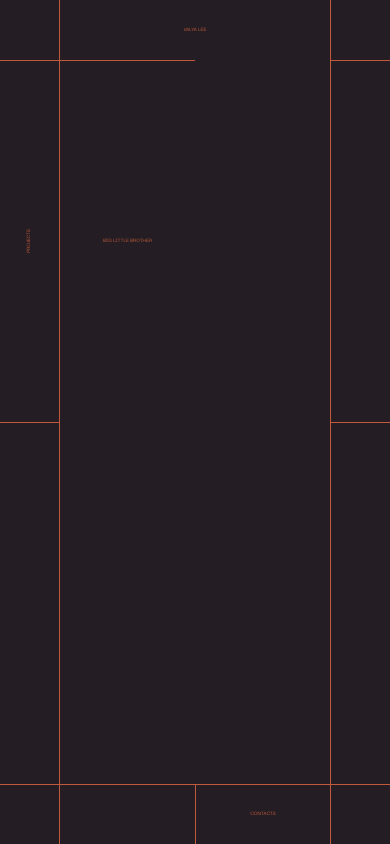
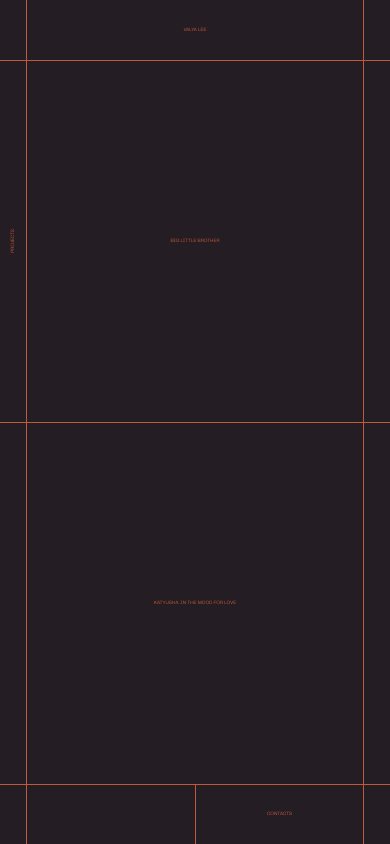
Before and after one commit to ValyaLee/homepage_new, a plain HTML site: page projects.html in a window 390 px wide. Drawn offline with nearby package versions, Linux system fonts and the light colour scheme.

Commit message:
1024_media

```diff
--- a/assets/projects_style.css
+++ b/assets/projects_style.css
@@ -11,7 +11,7 @@
   font-style: normal;
   font-display: swap;
 }
-/* @media (max-width: 600px){
+@media (max-width: 600px){
     html {
       font-size: calc(10/1440*600px);
     }
@@ -20,7 +20,7 @@
     html {
       font-size: calc(10/1440*1600px)
     }
-} */
+}
 
 html {
     font-size: calc(10/1440*100vw);
@@ -47,13 +47,9 @@ a {
     height: 100vh;
 }
 
+
 .div1 { grid-area: 1 / 1 / 2 / 2;
     border-right: 1px solid #C15A3C;
-}
-@media (max-width: 768px){
-    .div1  {
-        width:60px;
-    }
 }
 
 .name { grid-area: 1 / 2 / 2 / 4;
@@ -82,11 +78,7 @@ a {
 .div3 { grid-area: 1 / 4 / 2 / 5;
     border-left: 1px solid #C15A3C;
 }
-@media (max-width: 768px){
-    .div3 {
-        width:60px;
-    }
-}
+
 .pr { grid-area: 2 / 1 / 3 / 2;
     border-top: 1px solid #C15A3C;
     border-right: 1px solid #C15A3C;
@@ -121,12 +113,7 @@ a {
     font-size: 1.8rem;
 
 }
-@media (max-width: 768px){
-    .big_little {
-    width: 100%;
-    height: 50%;
-    }
-}
+
 .big_little_overlay {
     background-image: url(images/image_big.png);
     height: 100%;
@@ -152,10 +139,7 @@ a {
     justify-content: center;
     color: #C15A3C;
 }
-@media (max-width: 768px){
-    .div6 {display: none;
-    }
-}
+
 .div7 { grid-area: 2 / 4 / 3 / 5;
     border-top: 1px solid #C15A3C;
     border-left: 1px solid #C15A3C;
@@ -203,7 +187,7 @@ a {
     border-top: 1px solid #C15A3C;
     display: flex;
     position: relative;
-  }
+}
   .cont p {
     font-family: Telegraf;
     font-size: 1.8rem;
@@ -214,4 +198,32 @@ a {
     justify-content: center;
     width: 100%;
     height: 100%;
-  }
+}
+
+@media (max-width: 1024px){
+    .parent {
+    display: grid;
+    grid-template-columns: 1fr repeat(2, 12fr) 1fr;
+    grid-template-rows: 1fr repeat(2, 6fr) 1fr;
+    grid-column-gap: 0px;
+    grid-row-gap: 0px;
+    }
+
+    .div1 { grid-area: 1 / 1 / 2 / 2; }
+    .name { grid-area: 1 / 2 / 2 / 4; }
+    .div3 { grid-area: 1 / 4 / 2 / 5; }
+    .pr  { grid-area: 2 / 1 / 3 / 2;
+    width: 10rem;}
+    .big_little { grid-area: 2 / 2 / 3 / 4; }
+    .div6 { grid-area: 3 / 2 / 4 / 4;
+        border-left: 0px solid #C15A3C;}
+    .div7 { grid-area: 2 / 4 / 3 / 5;
+    width: 10rem;}
+    .div8 { grid-area: 3 / 1 / 4 / 2; }
+    .div9 { grid-area: 3 / 4 / 4 / 5; }
+    .div10 { grid-area: 4 / 1 / 5 / 2; }
+    .div11 { grid-area: 4 / 2 / 5 / 3; }
+    .cont { grid-area: 4 / 3 / 5 / 4; }
+    .div13 { grid-area: 4 / 4 / 5 / 5; }
+
+}
```
